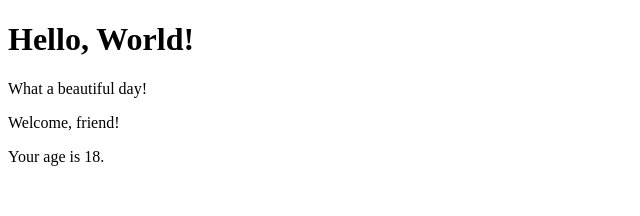
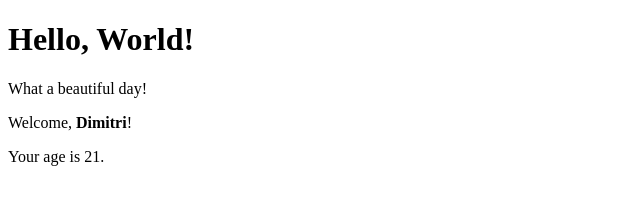
Before and after one commit to VitDev17/react-exercises-1, a React (Create React App) app in the folder react-exercise/: page / in a window 1280 px wide. Shown: the top 216 px of the page, without its empty margins (0-640 px from the left). Built offline with nearby package versions, Linux system fonts and the light colour scheme.

Commit message:
feat: add props-04

```diff
--- a/react-exercise/src/App.js
+++ b/react-exercise/src/App.js
@@ -7,7 +7,7 @@ export class App extends React.Component {
         return (
             <div>
                 <Hello/>
-                <Welcome/>
+                <Welcome name={<strong>Dimitri</strong>} age={21}/>
             </div>
         )
     }
```
Also changed, not shown: 1 other file (tests, documents, lock files or other folders).
